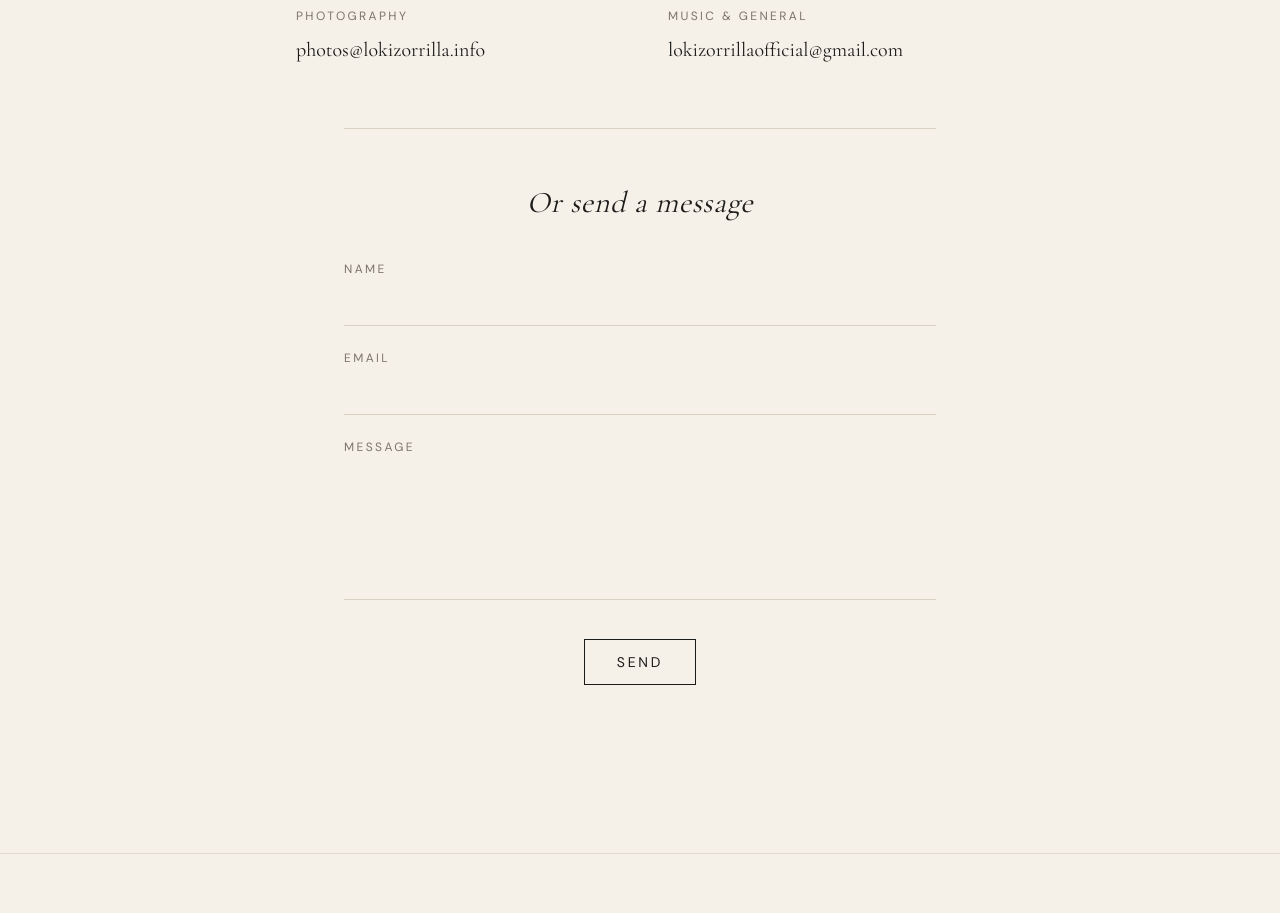
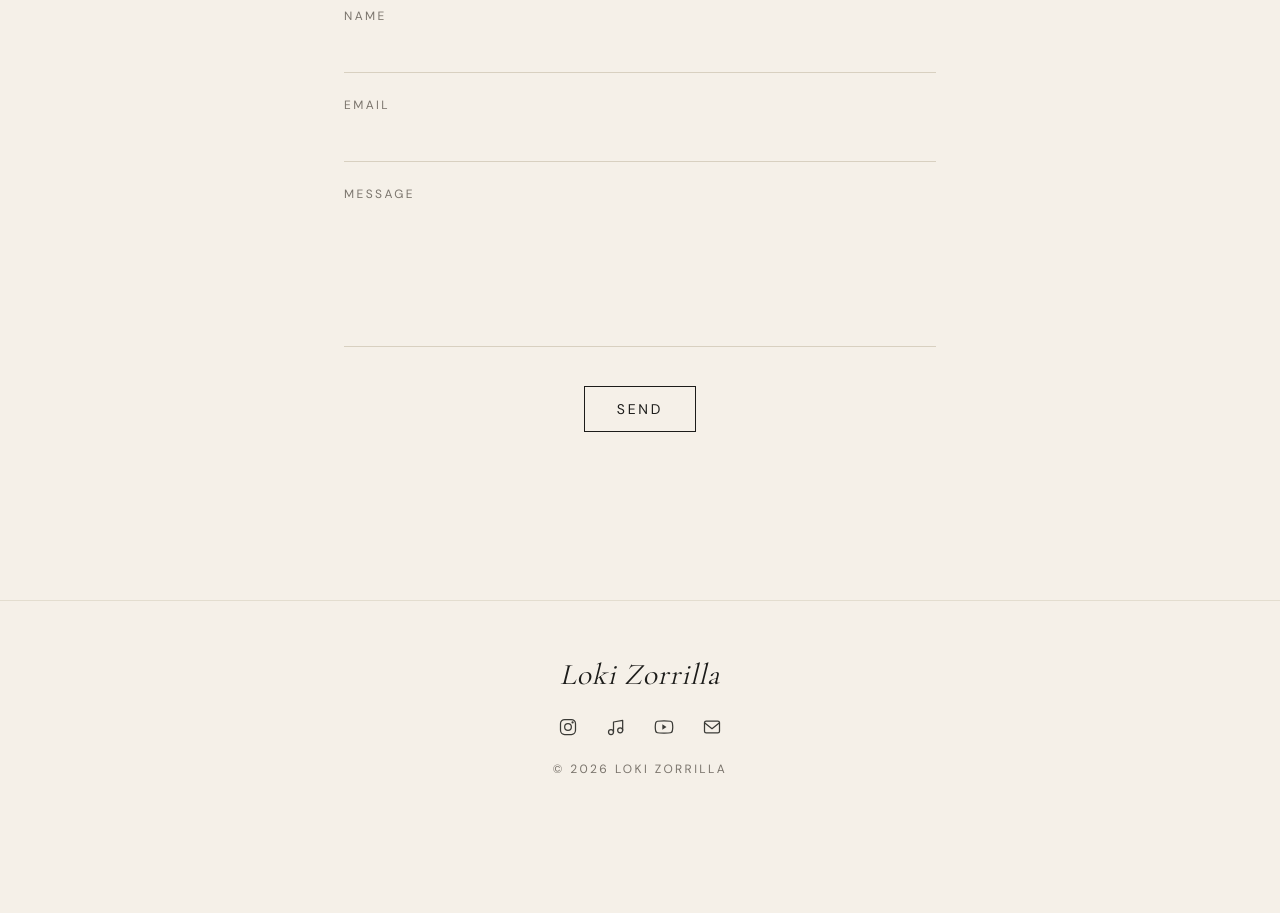
Before and after one commit to lokikaos/website, a Next.js app: page /contact in a window 1280 px wide. Shown: the part 400-1313 px from the top of the page. After the commit the page ends 1233 px from the top, so only its background shows below. Built offline with nearby package versions, Linux system fonts and the light colour scheme.

Commit message:
Slim contact page to just the form, add mail icon in footer

```diff
--- a/src/app/contact/page.tsx
+++ b/src/app/contact/page.tsx
@@ -18,39 +18,8 @@ export default function ContactPage() {
         </p>
       </section>
 
-      <section className="mx-auto max-w-3xl px-6 md:px-10 pb-16 grid grid-cols-1 sm:grid-cols-2 gap-10 md:gap-14">
-        <div className="text-center sm:text-left">
-          <p className="text-xs uppercase tracking-[0.2em] text-muted mb-3">
-            Photography
-          </p>
-          <a
-            href="mailto:photos@lokizorrilla.info"
-            className="font-display text-lg md:text-xl border-b border-transparent hover:border-terracotta hover:text-terracotta pb-0.5 break-all"
-          >
-            photos@lokizorrilla.info
-          </a>
-        </div>
-
-        <div className="text-center sm:text-left">
-          <p className="text-xs uppercase tracking-[0.2em] text-muted mb-3">
-            Music & general
-          </p>
-          <a
-            href="mailto:lokizorrillaofficial@gmail.com"
-            className="font-display text-lg md:text-xl border-b border-transparent hover:border-terracotta hover:text-terracotta pb-0.5 break-all"
-          >
-            lokizorrillaofficial@gmail.com
-          </a>
-        </div>
-      </section>
-
       <section className="mx-auto max-w-2xl px-6 md:px-10 pb-32">
-        <div className="border-t border-line pt-14">
-          <h2 className="font-display text-2xl md:text-3xl tracking-wide italic text-center mb-10">
-            Or send a message
-          </h2>
-          <ContactForm />
-        </div>
+        <ContactForm />
       </section>
     </div>
   )
--- a/src/components/Footer.tsx
+++ b/src/components/Footer.tsx
@@ -1,5 +1,5 @@
 import Link from 'next/link'
-import { InstagramIcon, MusicIcon, YoutubeIcon } from './Icons'
+import { InstagramIcon, MusicIcon, YoutubeIcon, MailIcon } from './Icons'
 
 export default function Footer() {
   return (
@@ -45,6 +45,15 @@ export default function Footer() {
             <YoutubeIcon className="w-5 h-5" />
           </a>
         </li>
+        <li>
+          <a
+            href="mailto:lokizorrillaofficial@gmail.com"
+            aria-label="Email"
+            className="text-ink-soft hover:text-terracotta transition-colors"
+          >
+            <MailIcon className="w-5 h-5" />
+          </a>
+        </li>
       </ul>
 
       <p className="mt-6 text-xs tracking-[0.2em] uppercase text-muted">
```
